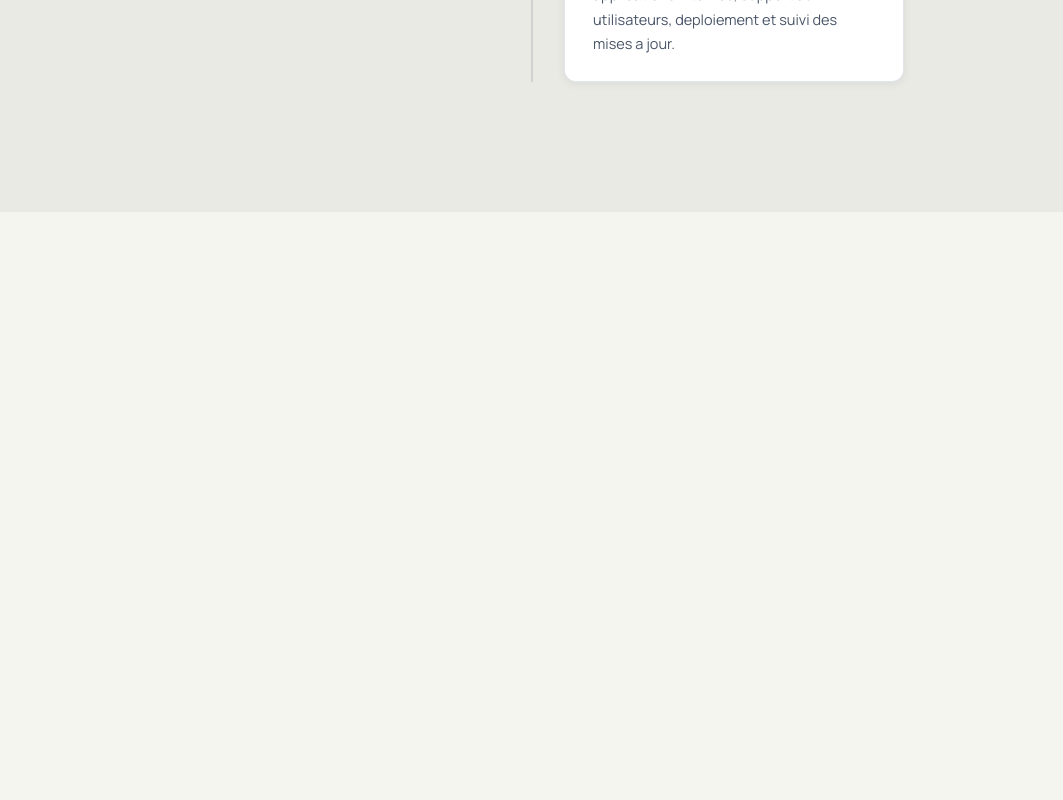
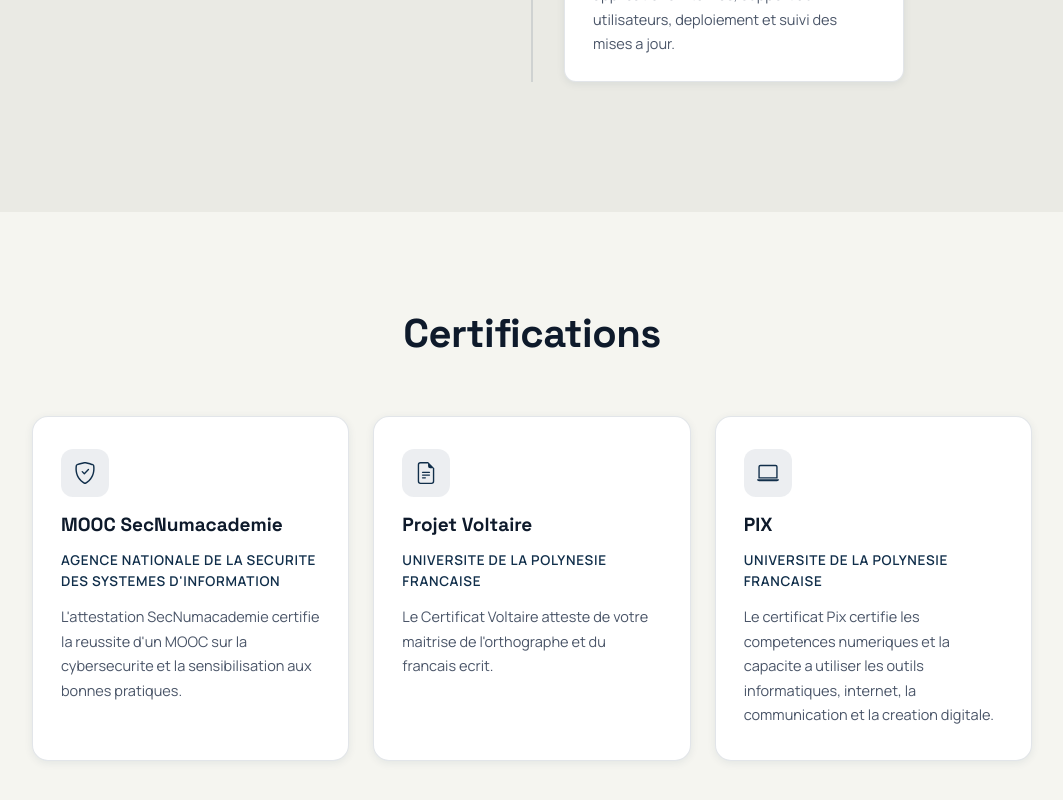
Before and after one commit to lennon-tp/portfolio-react, a React (Vite) app: page / in a window 1280 px wide. Shown: the part 2824-3624 px from the top of the page, without its empty margins (108-1171 px from the left). Before the commit the page ends 3036 px from the top, so only its background shows below. Built offline with nearby package versions, Linux system fonts and the light colour scheme.

Commit message:
feat: ajout section Certifications avec cards animees

```diff
--- a/src/App.jsx
+++ b/src/App.jsx
@@ -3,6 +3,7 @@ import { LanguageProvider } from "./context/LanguageContext";
 import Header from "./components/Header/Header";
 import Home from "./components/Home/Home";
 import Education from "./components/Education/Education";
+import Certifications from "./components/Certifications/Certifications";
 
 function App() {
   return (
@@ -12,6 +13,7 @@ function App() {
         <main>
           <Home />
           <Education />
+          <Certifications />
         </main>
       </LanguageProvider>
     </ThemeProvider>
--- a/src/components/Certifications/Certifications.jsx
+++ b/src/components/Certifications/Certifications.jsx
@@ -0,0 +1,70 @@
+import { useEffect, useRef } from "react";
+import { BsShieldCheck, BsFileEarmarkText, BsLaptop } from "react-icons/bs";
+import { useLanguage } from "../../context/LanguageContext";
+import certifications from "../../data/certifications";
+import styles from "./Certifications.module.css";
+
+const ICONS = [
+  <BsShieldCheck />,
+  <BsFileEarmarkText />,
+  <BsLaptop />,
+];
+
+function Certifications() {
+  const { lang, t } = useLanguage();
+  const cardRefs = useRef([]);
+
+  useEffect(() => {
+    const observers = [];
+
+    cardRefs.current.forEach((el) => {
+      if (!el) return;
+
+      const observer = new IntersectionObserver(
+        ([entry]) => {
+          if (entry.isIntersecting) {
+            el.classList.add(styles.visible);
+            observer.unobserve(el);
+          }
+        },
+        { threshold: 0.15 }
+      );
+
+      observer.observe(el);
+      observers.push(observer);
+    });
+
+    return () => observers.forEach((o) => o.disconnect());
+  }, []);
+
+  return (
+    <section id="certifications" className={styles.certifications}>
+      <h2 className="heading">{t.certifications.title}</h2>
+
+      <div className={styles.grid}>
+        {certifications.map((cert, index) => (
+          <div
+            key={cert.id}
+            className={styles.card}
+            ref={(el) => (cardRefs.current[index] = el)}
+          >
+            <div className={styles.iconWrapper}>
+              {ICONS[index] ?? <BsShieldCheck />}
+            </div>
+            <h3 className={styles.title}>
+              {lang === "fr" ? cert.titleFr : cert.titleEn}
+            </h3>
+            <p className={styles.org}>
+              {lang === "fr" ? cert.orgFr : cert.orgEn}
+            </p>
+            <p className={styles.desc}>
+              {lang === "fr" ? cert.descFr : cert.descEn}
+            </p>
+          </div>
+        ))}
+      </div>
+    </section>
+  );
+}
+
+export default Certifications;
--- a/src/components/Certifications/Certifications.module.css
+++ b/src/components/Certifications/Certifications.module.css
@@ -0,0 +1,89 @@
+.certifications {
+  padding: var(--section-padding);
+  background: var(--bg-primary);
+}
+
+/* ===== GRID ===== */
+.grid {
+  display: grid;
+  grid-template-columns: repeat(auto-fit, minmax(280px, 1fr));
+  gap: 2.4rem;
+  max-width: 1000px;
+  margin: 0 auto;
+}
+
+/* ===== CARD ===== */
+.card {
+  background: var(--bg-card);
+  border: 1px solid var(--border);
+  border-radius: 16px;
+  padding: 3.2rem 2.8rem;
+  display: flex;
+  flex-direction: column;
+  gap: 1.2rem;
+  box-shadow: var(--shadow-sm);
+  transition: box-shadow var(--transition), transform var(--transition), border-color var(--transition);
+  opacity: 0;
+  transform: translateY(24px);
+}
+
+.card.visible {
+  opacity: 1;
+  transform: translateY(0);
+  transition: opacity 0.6s ease, transform 0.6s ease,
+              box-shadow var(--transition), border-color var(--transition);
+}
+
+.card:nth-child(2) { transition-delay: 0.1s; }
+.card:nth-child(3) { transition-delay: 0.2s; }
+
+.card:hover {
+  box-shadow: var(--shadow-md);
+  transform: translateY(-4px);
+  border-color: var(--accent);
+}
+
+/* ===== ICON ===== */
+.iconWrapper {
+  width: 48px;
+  height: 48px;
+  border-radius: 12px;
+  background: var(--accent-light);
+  display: flex;
+  align-items: center;
+  justify-content: center;
+  font-size: 2.2rem;
+  color: var(--accent);
+  margin-bottom: 0.4rem;
+  flex-shrink: 0;
+}
+
+/* ===== CONTENT ===== */
+.title {
+  font-family: var(--font-heading);
+  font-size: 1.9rem;
+  font-weight: 700;
+  color: var(--text-primary);
+  line-height: 1.3;
+}
+
+.org {
+  font-size: 1.35rem;
+  font-weight: 600;
+  color: var(--accent);
+  text-transform: uppercase;
+  letter-spacing: 0.05em;
+}
+
+.desc {
+  font-size: 1.45rem;
+  line-height: 1.7;
+  color: var(--text-secondary);
+}
+
+/* ===== RESPONSIVE ===== */
+@media (max-width: 600px) {
+  .grid {
+    grid-template-columns: 1fr;
+  }
+}
```
